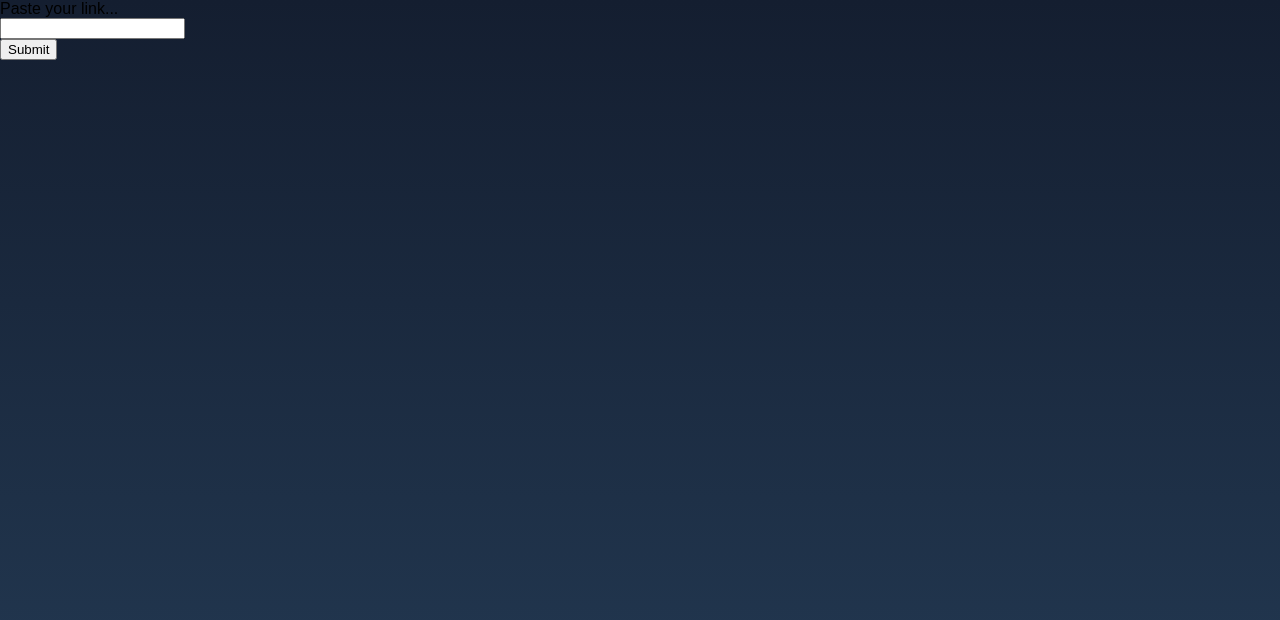
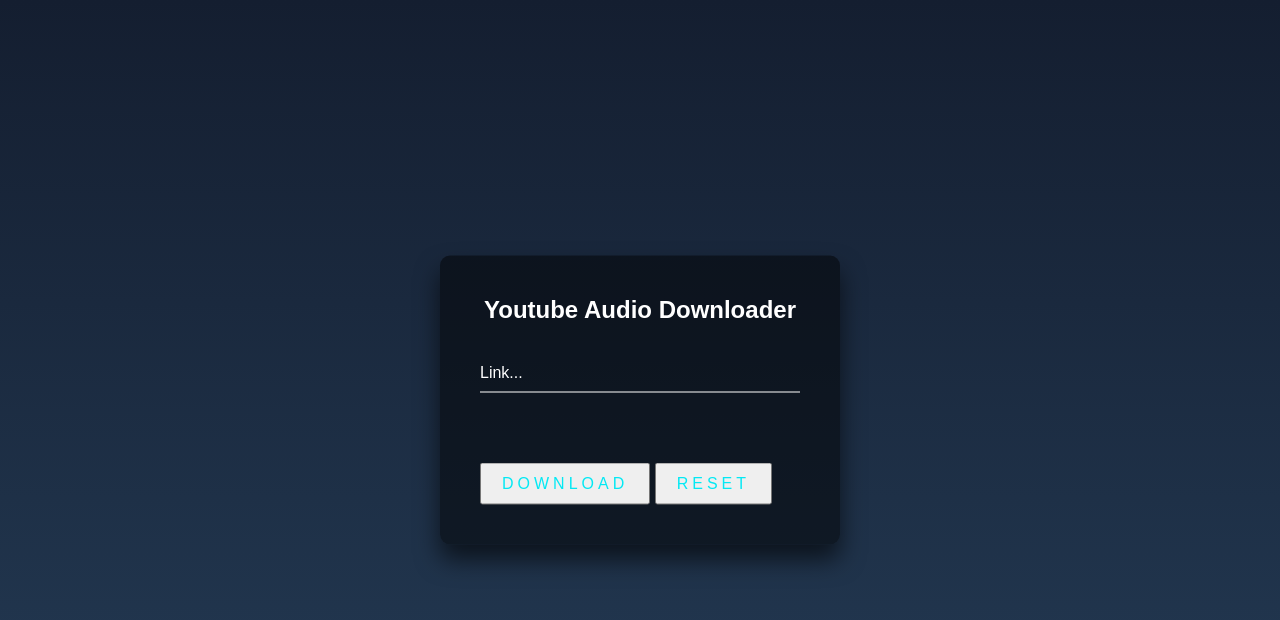
Before and after one commit to FrankCasanova/api-youtube-downloader, a FastAPI app: page / in a window 1280 px wide. Shown: the top 620 px of the page. Run offline with FastAPI, Linux system fonts and the light colour scheme.

Commit message:
fix index.html

```diff
--- a/templates/index.html
+++ b/templates/index.html
@@ -11,7 +11,7 @@
 
 <body>
 
-    <!-- <div class="login-box">
+    <div class="login-box">
         <h2>Youtube Audio Downloader</h2>
         <form method="POST" action='https://yt-donwloader.herokuapp.com/api/download'>
             <div class="user-box">
@@ -27,15 +27,15 @@
             <span></span>
             <span></span>
         </form>
-    </div> -->
+    </div>
 
 
 
-    <form class="form" method="POST" action="http://127.0.0.1:8000/api/download">
+    <!-- <form class="form" method="POST" action="http://127.0.0.1:8000/api/download">
         <label class="label" for="download">Paste your link...</label><br>
         <input class="input-text" type="text" name="url"><br>
         <input class="button" type="submit" value="Submit">
-    </form>
+    </form> -->
 
 
 
```
